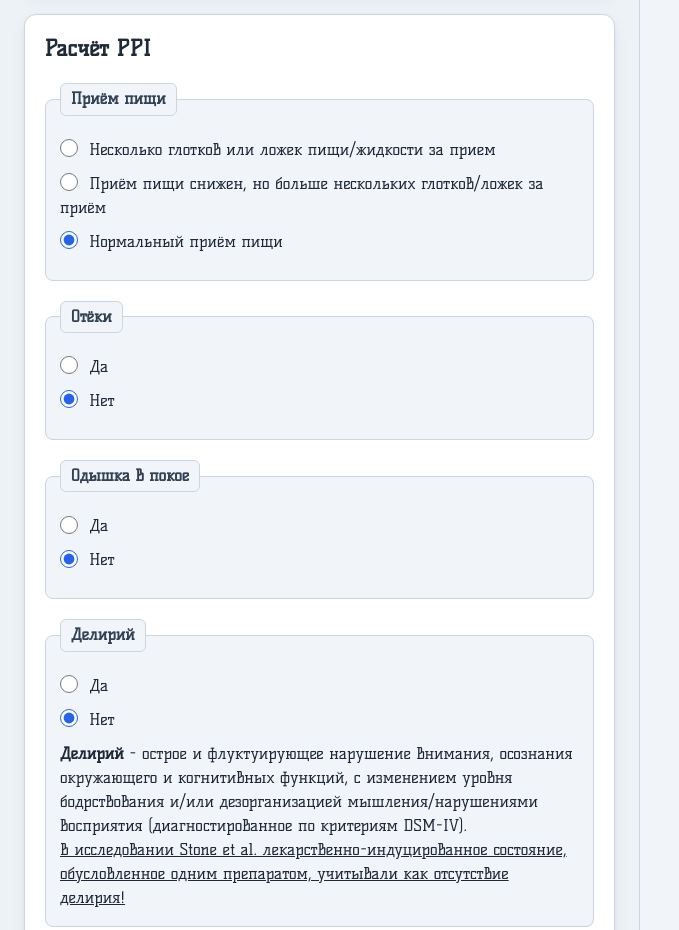
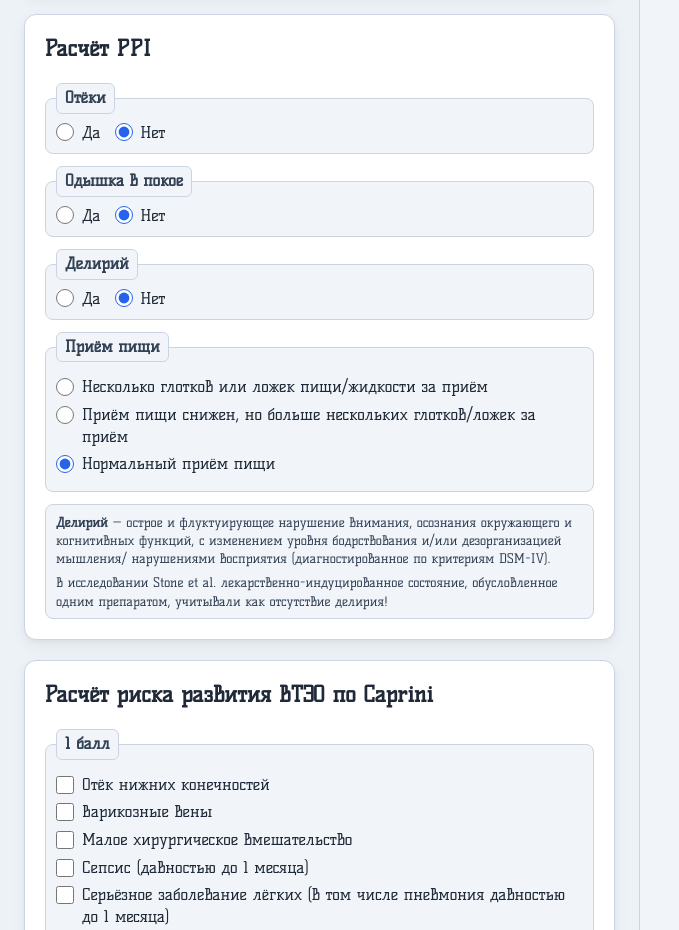
Before and after one commit to RZhihorev/scalestorm, a plain HTML site: page index.html in a window 1280 px wide. Shown: the part 2920-3850 px from the top of the page, without its empty margins (0-679 px from the left). Drawn offline with Linux system fonts and the light colour scheme.

Commit message:
style: ppi block optimization

```diff
--- a/index.html
+++ b/index.html
@@ -843,47 +843,16 @@
                     </p>
                 </div>
 
-                <div
-                    class="calculator-block"
-                    id="ppi-block"
-                >
+                <div class="calculator-block ppi-block" id="ppi-block">
                     <h2>Расчёт PPI</h2>
 
-                    <fieldset>
-                        <legend>Приём пищи</legend>
-
-                        <label>
-                            <input
-                                type="radio"
-                                name="ppi-food-intake"
-                                value="0"
-                            >
-                            Несколько глотков или ложек пищи/жидкости за прием
-                        </label>
-
-                        <label>
-                            <input
-                                type="radio"
-                                name="ppi-food-intake"
-                                value="1"
-                            >
-                            Приём пищи снижен, но больше нескольких глотков/ложек за приём
-                        </label>
-
-                        <label>
-                            <input
-                                type="radio"
-                                name="ppi-food-intake"
-                                value="2"
-                                checked
-                            >
-                            Нормальный приём пищи
-                        </label>
-                    </fieldset>
-
+                    <div class="ppi-layout">
+                        <!-- Левая колонка -->
+                        <div class="ppi-secondary">
                             <fieldset>
                                 <legend>Отёки</legend>
 
+                                <div class="ppi-options">
                                     <label>
                                         <input
                                             type="radio"
@@ -902,11 +871,13 @@
                                         >
                                         Нет
                                     </label>
+                                </div>
                             </fieldset>
 
                             <fieldset>
                                 <legend>Одышка в покое</legend>
 
+                                <div class="ppi-options">
                                     <label>
                                         <input
                                             type="radio"
@@ -925,11 +896,13 @@
                                         >
                                         Нет
                                     </label>
+                                </div>
                             </fieldset>
 
-                    <fieldset>
+                            <fieldset aria-describedby="ppi-delirium-note">
                                 <legend>Делирий</legend>
 
+                                <div class="ppi-options">
                                     <label>
                                         <input
                                             type="radio"
@@ -948,13 +921,64 @@
                                         >
                                         Нет
                                     </label>
+                                </div>
+                            </fieldset>
+                        </div>
+
+                        <!-- Правая колонка -->
+                        <div class="ppi-primary">
+                            <fieldset class="ppi-food">
+                                <legend>Приём пищи</legend>
+
+                                <label>
+                                    <input
+                                        type="radio"
+                                        name="ppi-food-intake"
+                                        value="0"
+                                    >
+                                    Несколько глотков или ложек пищи/жидкости за приём
+                                </label>
+
+                                <label>
+                                    <input
+                                        type="radio"
+                                        name="ppi-food-intake"
+                                        value="1"
+                                    >
+                                    Приём пищи снижен, но больше нескольких
+                                    глотков/ложек за приём
+                                </label>
+
+                                <label>
+                                    <input
+                                        type="radio"
+                                        name="ppi-food-intake"
+                                        value="2"
+                                        checked
+                                    >
+                                    Нормальный приём пищи
+                                </label>
+                            </fieldset>
+
+                            <div class="ppi-note" id="ppi-delirium-note">
+                                <p>
+                                    <strong>Делирий</strong> — острое и флуктуирующее
+                                    нарушение внимания, осознания окружающего
+                                    и когнитивных функций, с изменением уровня
+                                    бодрствования и/или дезорганизацией мышления/
+                                    нарушениями восприятия (диагностированное
+                                    по критериям DSM-IV).
+                                </p>
 
                                 <p>
-                            <strong>Делирий</strong> - острое и флуктуирующее нарушение внимания, осознания окружающего и когнитивных функций, с изменением уровня бодрствования и/или дезорганизацией мышления/нарушениями восприятия (диагностированное по критериям DSM-IV).
-                            <br>
-                            <u>В исследовании Stone et al. лекарственно-индуцированное состояние, обусловленное одним препаратом, учитывали как отсутствие делирия!</u>
+                                    В исследовании Stone et al.
+                                    лекарственно-индуцированное состояние,
+                                    обусловленное одним препаратом, учитывали
+                                    как отсутствие делирия!
                                 </p>
-                    </fieldset>
+                            </div>
+                        </div>
+                    </div>
                 </div>
 
                 <div class="calculator-block caprini-block">
--- a/style.css
+++ b/style.css
@@ -607,6 +607,121 @@ button:disabled,
     margin: 0;
 }
 
+/* =========================
+   PPI
+   ========================= */
+
+/* Слева — узкая колонка, справа — широкая */
+.ppi-layout {
+    display: grid;
+    grid-template-columns: minmax(10rem, 1fr) minmax(0, 4fr);
+    align-items: stretch;
+    gap: 12px;
+    min-width: 0;
+}
+
+/* Колонки одинаковой высоты */
+.ppi-secondary,
+.ppi-primary {
+    display: flex;
+    flex-direction: column;
+    gap: 12px;
+    min-width: 0;
+}
+
+/* Общие стили разделов */
+.ppi-block .ppi-layout fieldset {
+    min-width: 0;
+    margin: 0;
+    padding: 8px 10px 10px;
+}
+
+.ppi-block .ppi-layout fieldset legend {
+    padding: 3px 8px;
+}
+
+/* Разделы слева заполняют высоту колонки */
+.ppi-block .ppi-secondary > fieldset {
+    flex: 1 0 auto;
+}
+
+/* Приём пищи занимает свободное место над примечанием */
+.ppi-block .ppi-primary > .ppi-food {
+    flex: 1 0 auto;
+}
+
+/* Подписи и радиокнопки */
+.input-panel .ppi-block fieldset label {
+    display: flex;
+    align-items: flex-start;
+    gap: 8px;
+    margin: 6px 0;
+    line-height: 1.35;
+}
+
+.ppi-block fieldset input[type="radio"] {
+    flex-shrink: 0;
+    margin: 2px 0 0;
+}
+
+/* Горизонтальное расположение ответов Да / Нет */
+.ppi-options {
+    display: flex;
+    flex-wrap: wrap;
+    align-items: center;
+    gap: 6px 14px;
+    min-width: 0;
+}
+
+.input-panel .ppi-block .ppi-options label {
+    display: inline-flex;
+    align-items: center;
+    gap: 8px;
+    margin: 0;
+}
+
+.ppi-block .ppi-options input[type="radio"] {
+    margin: 0;
+}
+
+/* Определение делирия в правой колонке */
+.ppi-note {
+    flex: 0 0 auto;
+    min-width: 0;
+    margin: 0;
+    padding: 8px 10px;
+
+    color: var(--text-secondary);
+    background-color: var(--background-fieldset);
+
+    border: 1px solid var(--border-default);
+    border-radius: 8px;
+
+    overflow-wrap: anywhere;
+}
+
+.ppi-note p {
+    margin: 0;
+    font-size: 0.8125rem;
+    line-height: 1.4;
+}
+
+.ppi-note p + p {
+    margin-top: 6px;
+}
+
+/* На узкой панели — одна колонка */
+@container patient-panel (max-width: 46rem) {
+    .ppi-layout {
+        grid-template-columns: minmax(0, 1fr);
+    }
+
+    .ppi-block .ppi-secondary > fieldset,
+    .ppi-block .ppi-primary > .ppi-food {
+        flex: 0 0 auto;
+    }
+}
+
 /* Caprini: основная сетка */
 .caprini-layout {
     display: grid;
```
Lines whose indentation alone changed are shown as unchanged.
